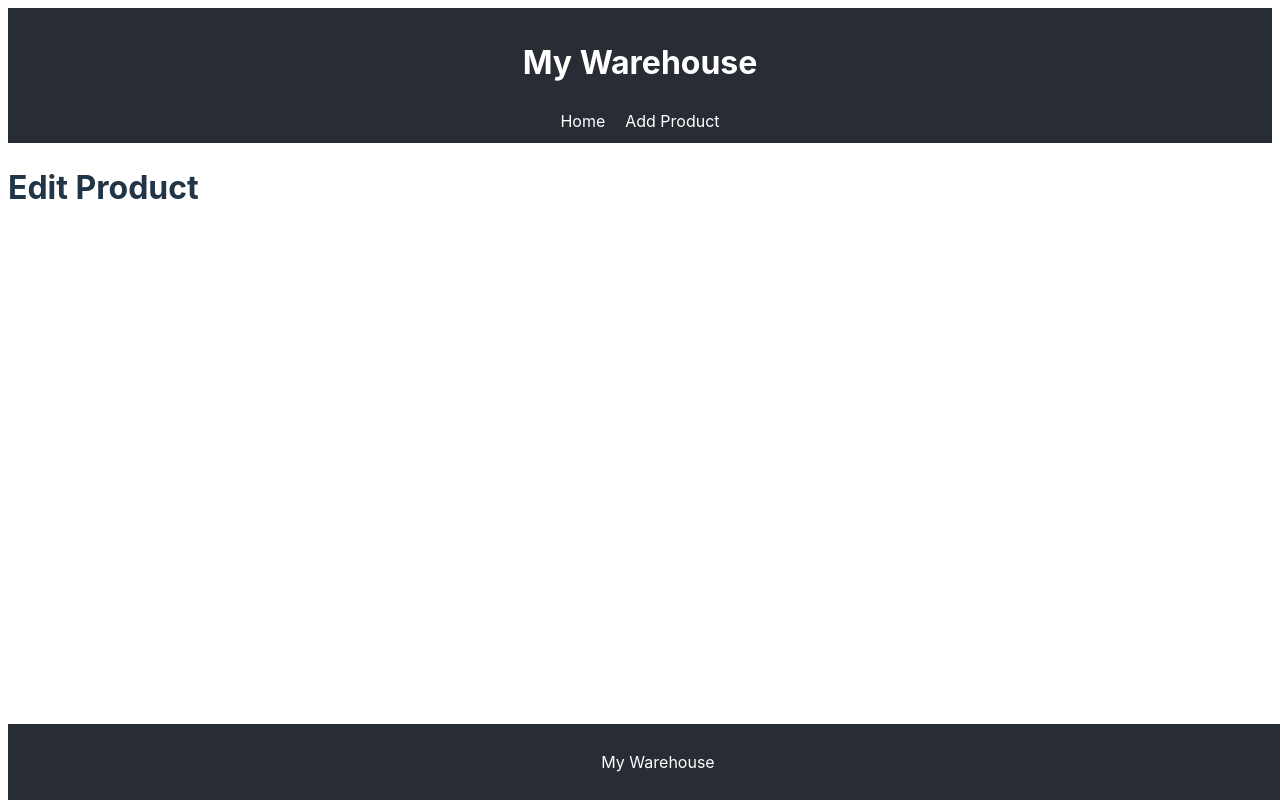
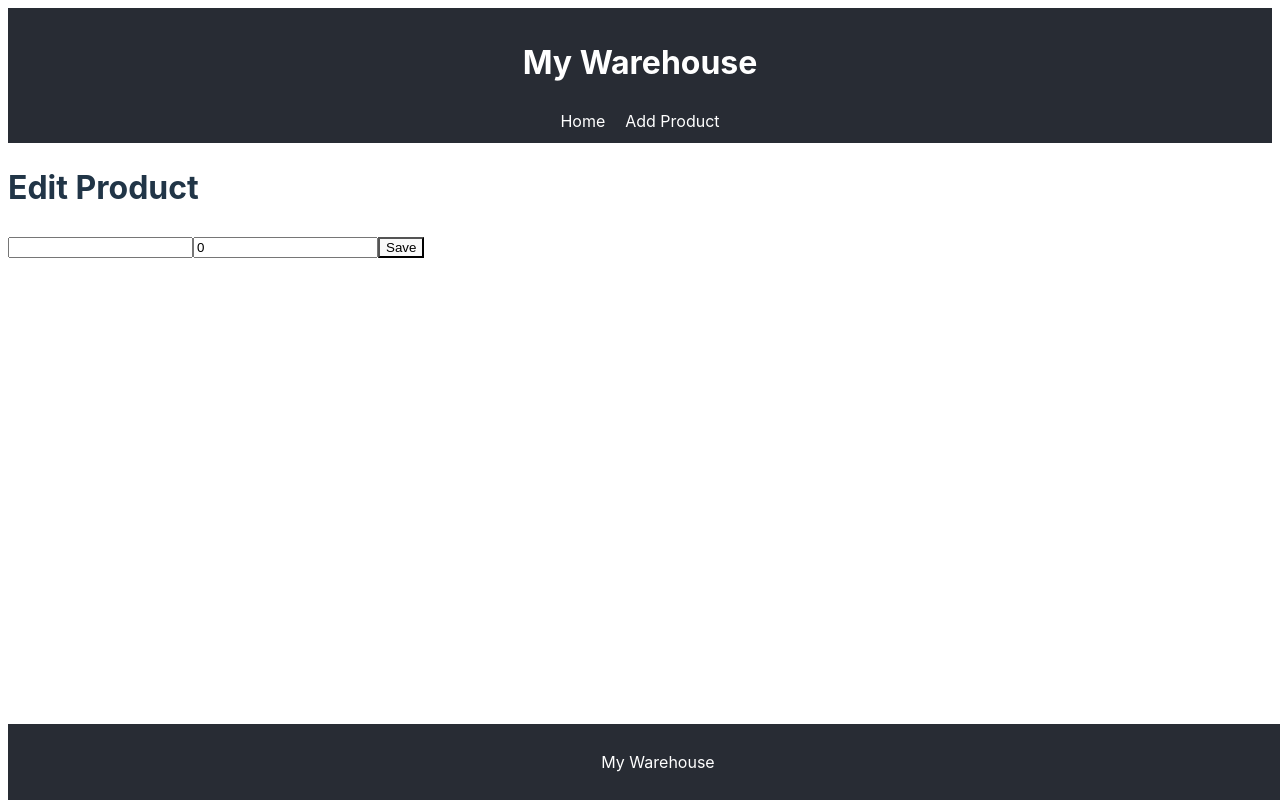
Before and after one commit to DerEns86/my-warehouse, a React (Vite) app in the folder frontend/: page /edit/1 in a window 1280 px wide. Built offline with nearby package versions, Linux system fonts and the light colour scheme; no server answers.

Commit message:
add edit form

```diff
--- a/frontend/src/App.tsx
+++ b/frontend/src/App.tsx
@@ -40,7 +40,6 @@ export default function App() {
     }
 
 
-
     useEffect(() => {
         fetchAllProducts();
     }, [])
--- a/frontend/src/components/EditProductForm.tsx
+++ b/frontend/src/components/EditProductForm.tsx
@@ -1,10 +1,10 @@
 import {useParams} from "react-router-dom";
-import {getProductById} from "../API/ProductServiceApi";
+import {getProductById, updateProduct} from "../API/ProductServiceApi";
 import {Product} from "../model/Product.ts";
-import {useEffect, useState} from "react";
+import {ChangeEvent, FormEvent, useEffect, useState} from "react";
 
 export default function EditProductForm() {
-    const [product, setProduct] = useState({} as Product);
+    const [product, setProduct] = useState({title: '', amount: 0} as Product);
     const params = useParams();
     const id = params.id;
 
@@ -21,6 +21,26 @@ export default function EditProductForm() {
        }
    }
 
+   const saveProduct = (e: FormEvent) => {
+       e.preventDefault();
+       updateProduct(product).then(response => {
+              console.log('Product saved:', response.data);
+         }).catch(error => {
+              console.error('Error saving product:', error);
+       })
+         console.log('Saving product:', product);
+   }
+
+   const onChange = (e: ChangeEvent<HTMLInputElement>) => {
+
+         const {name, value} = e.target;
+         setProduct(prevState => ({
+              ...prevState,
+              [name]: value
+         }));
+
+   }
+
     useEffect(() => {
         getEditableProduct();
     }, [id]);
@@ -28,8 +48,13 @@ export default function EditProductForm() {
     return (
         <>
             <h1>Edit Product</h1>
-            <p>{product.title}</p>
-            <p>{product.amount}</p>
+
+            <form onSubmit={saveProduct}>
+                <input value={product.title} name="title" onChange={onChange}/>
+                <input value={product.amount} name="amount" onChange={onChange}/>
+                <button>Save</button>
+            </form>
+
         </>
     )
 }
```
